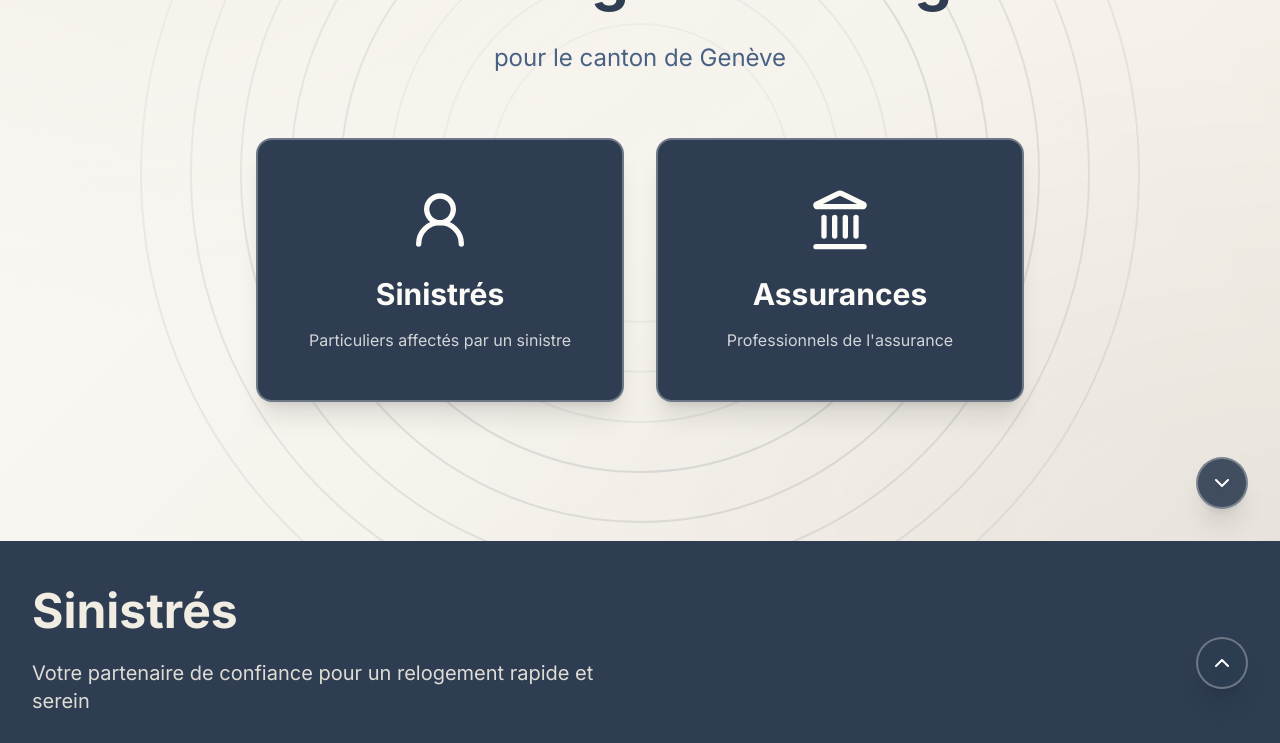
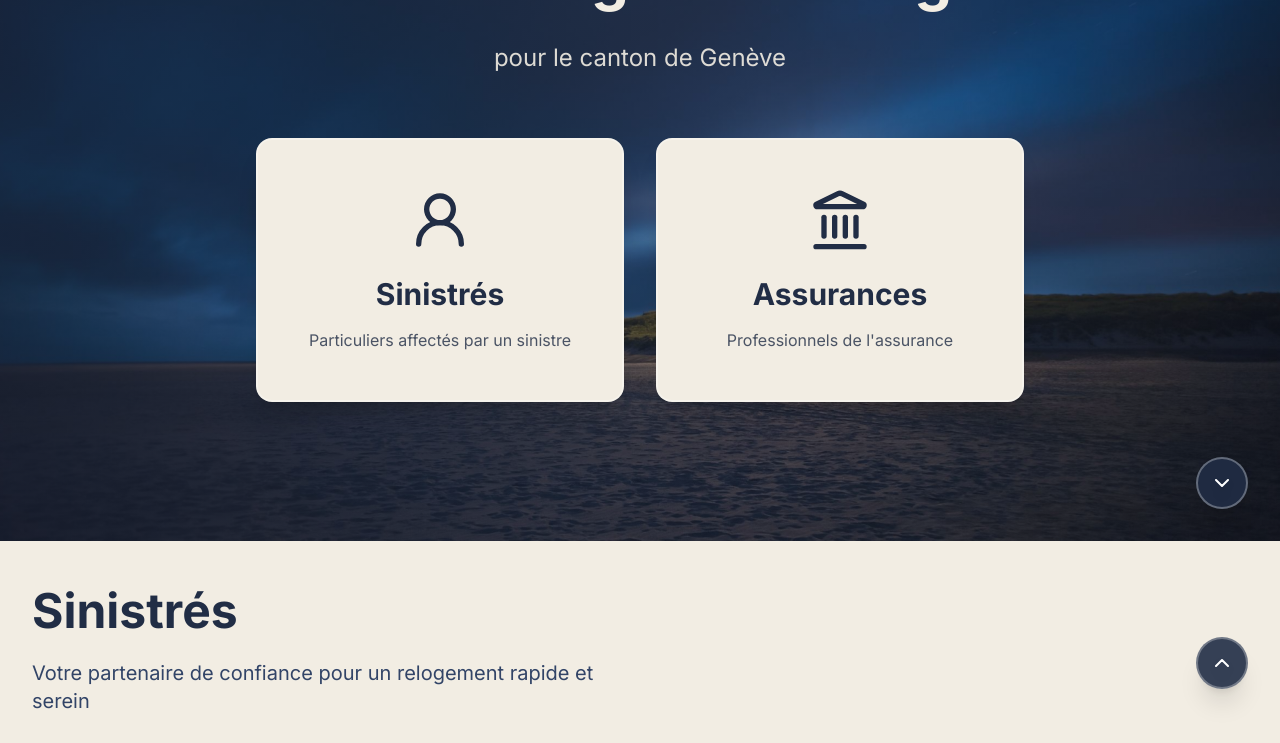
Before and after one commit to valcourgeau/sini, a Next.js app: page / in a window 1280 px wide. Shown: the part 260-1003 px from the top of the page. Built offline with nearby package versions, Linux system fonts and the light colour scheme.

Commit message:
feat: add lightouse landing

```diff
--- a/src/app/globals.css
+++ b/src/app/globals.css
@@ -7,24 +7,24 @@
 @layer base {
   :root {
     --background: 40 38% 98%; /* Slightly more saturated sand background */
-    --foreground: 215 28% 25%; /* Night blue text */
+    --foreground: 220 35% 20%; /* Night blue text - updated to match lighthouse image */
 
     --card: 40 38% 98%;
-    --card-foreground: 215 28% 25%;
+    --card-foreground: 220 35% 20%;
 
     --popover: 40 38% 98%;
-    --popover-foreground: 215 28% 25%;
+    --popover-foreground: 220 35% 20%;
 
-    --primary: 215 28% 25%; /* Night blue primary */
+    --primary: 220 35% 20%; /* Night blue primary - updated to match lighthouse image */
     --primary-foreground: 40 38% 98%;
 
     --secondary: 40 35% 92%; /* Slightly more saturated lighter sand */
-    --secondary-foreground: 215 28% 25%;
+    --secondary-foreground: 220 35% 20%;
 
     --muted: 40 35% 92%;
-    --muted-foreground: 215 28% 40%;
+    --muted-foreground: 220 35% 30%; /* Adjusted relative to new primary */
 
-    --accent: 215 28% 35%; /* Lighter night blue */
+    --accent: 220 35% 30%; /* Lighter night blue - adjusted relative to new primary */
     --accent-foreground: 40 38% 98%;
 
     --destructive: 0 84.2% 60.2%;
@@ -32,38 +32,38 @@
 
     --border: 40 25% 85%;
     --input: 40 25% 85%;
-    --ring: 215 28% 25%;
+    --ring: 220 35% 20%;
 
     --radius: 0.5rem;
   }
 
   .dark {
-    --background: 215 28% 25%; /* Night blue background */
+    --background: 220 35% 20%; /* Night blue background - updated to match lighthouse image */
     --foreground: 40 38% 98%; /* Sand text */
 
-    --card: 215 28% 25%;
+    --card: 220 35% 20%;
     --card-foreground: 40 38% 98%;
 
-    --popover: 215 28% 25%;
+    --popover: 220 35% 20%;
     --popover-foreground: 40 38% 98%;
 
     --primary: 40 38% 98%; /* Sand primary */
-    --primary-foreground: 215 28% 25%;
+    --primary-foreground: 220 35% 20%;
 
-    --secondary: 215 28% 35%;
+    --secondary: 220 35% 30%; /* Adjusted relative to new primary */
     --secondary-foreground: 40 38% 98%;
 
-    --muted: 215 28% 35%;
+    --muted: 220 35% 30%; /* Adjusted relative to new primary */
     --muted-foreground: 40 25% 85%;
 
     --accent: 40 35% 92%;
-    --accent-foreground: 215 28% 25%;
+    --accent-foreground: 220 35% 20%;
 
     --destructive: 0 62.8% 30.6%;
     --destructive-foreground: 40 38% 98%;
 
-    --border: 215 28% 35%;
-    --input: 215 28% 35%;
+    --border: 220 35% 30%; /* Adjusted relative to new primary */
+    --input: 220 35% 30%; /* Adjusted relative to new primary */
     --ring: 40 38% 98%;
   }
 }
@@ -82,9 +82,11 @@
 }
 
 @layer components {
-  /* Professional Hero Background Pattern */
+  /* Lighthouse Hero Background */
   .hero-background {
-    background: linear-gradient(135deg, hsl(40 38% 98%) 0%, hsl(40 35% 92%) 100%);
+    background-size: cover;
+    background-position: center 25%;
+    background-repeat: no-repeat;
     position: relative;
     overflow: hidden;
   }
@@ -125,8 +127,8 @@
     right: 0;
     bottom: 0;
     background-image:
-      linear-gradient(90deg, transparent 0%, hsl(215 28% 25% / 0.02) 25%, transparent 50%, hsl(215 28% 25% / 0.02) 75%, transparent 100%),
-      linear-gradient(0deg, transparent 0%, hsl(215 28% 25% / 0.015) 50%, transparent 100%);
+      linear-gradient(90deg, transparent 0%, hsl(220 35% 20% / 0.02) 25%, transparent 50%, hsl(220 35% 20% / 0.02) 75%, transparent 100%),
+      linear-gradient(0deg, transparent 0%, hsl(220 35% 20% / 0.015) 50%, transparent 100%);
     background-size: 200px 200px, 100% 100%;
     animation: corporate-shift 20s ease-in-out infinite;
   }
@@ -139,16 +141,15 @@
     right: 0;
     bottom: 0;
     background:
-      radial-gradient(ellipse 800px 400px at 0% 0%, hsl(215 28% 25% / 0.03) 0%, transparent 50%),
-      radial-gradient(ellipse 600px 300px at 100% 100%, hsl(215 28% 25% / 0.02) 0%, transparent 50%);
+      radial-gradient(ellipse 800px 400px at 0% 0%, hsl(220 35% 20% / 0.03) 0%, transparent 50%),
+      radial-gradient(ellipse 600px 300px at 100% 100%, hsl(220 35% 20% / 0.02) 0%, transparent 50%);
     pointer-events: none;
   }
 
-  /* Subtle mesh gradient overlay */
+  /* Dark overlay for lighthouse background to ensure text readability */
   .hero-overlay {
     background:
-      radial-gradient(ellipse at top left, hsl(40 35% 92% / 0.8) 0%, transparent 50%),
-      radial-gradient(ellipse at bottom right, hsl(215 28% 25% / 0.05) 0%, transparent 50%);
+      linear-gradient(135deg, hsl(220 35% 20% / 0.7) 0%, hsl(220 35% 20% / 0.5) 50%, hsl(220 35% 20% / 0.3) 100%);
     position: absolute;
     top: 0;
     left: 0;
@@ -162,7 +163,7 @@
     position: absolute;
     width: 500px;
     height: 500px;
-    border: 2px solid hsl(215 28% 25% / 0.2);
+    border: 2px solid hsl(220 35% 20% / 0.2);
     border-radius: 50%;
     top: 50%;
     left: 50%;
@@ -175,7 +176,7 @@
     position: absolute;
     width: 400px;
     height: 400px;
-    border: 2px solid hsl(215 28% 25% / 0.18);
+    border: 2px solid hsl(220 35% 20% / 0.18);
     border-radius: 50%;
     top: 50%;
     left: 50%;
@@ -188,7 +189,7 @@
     position: absolute;
     width: 300px;
     height: 300px;
-    border: 2px solid hsl(215 28% 25% / 0.15);
+    border: 2px solid hsl(220 35% 20% / 0.15);
     border-radius: 50%;
     top: 50%;
     left: 50%;
@@ -201,7 +202,7 @@
     position: absolute;
     width: 600px;
     height: 600px;
-    border: 2px solid hsl(215 28% 25% / 0.12);
+    border: 2px solid hsl(220 35% 20% / 0.12);
     border-radius: 50%;
     top: 50%;
     left: 50%;
@@ -213,7 +214,7 @@
     position: absolute;
     width: 700px;
     height: 700px;
-    border: 2px solid hsl(215 28% 25% / 0.11);
+    border: 2px solid hsl(220 35% 20% / 0.11);
     border-radius: 50%;
     top: 50%;
     left: 50%;
@@ -225,7 +226,7 @@
     position: absolute;
     width: 800px;
     height: 800px;
-    border: 2px solid hsl(215 28% 25% / 0.1);
+    border: 2px solid hsl(220 35% 20% / 0.1);
     border-radius: 50%;
     top: 50%;
     left: 50%;
@@ -237,7 +238,7 @@
     position: absolute;
     width: 900px;
     height: 900px;
-    border: 2px solid hsl(215 28% 25% / 0.09);
+    border: 2px solid hsl(220 35% 20% / 0.09);
     border-radius: 50%;
     top: 50%;
     left: 50%;
@@ -249,7 +250,7 @@
     position: absolute;
     width: 1000px;
     height: 1000px;
-    border: 2px solid hsl(215 28% 25% / 0.08);
+    border: 2px solid hsl(220 35% 20% / 0.08);
     border-radius: 50%;
     top: 50%;
     left: 50%;
@@ -274,7 +275,7 @@
     left: 10%;
     width: 2px;
     height: 60px;
-    background: linear-gradient(to bottom, transparent, hsl(215 28% 25% / 0.1), transparent);
+    background: linear-gradient(to bottom, transparent, hsl(220 35% 20% / 0.1), transparent);
     animation: corporate-line 6s ease-in-out infinite;
   }
 
@@ -285,7 +286,7 @@
     right: 15%;
     width: 60px;
     height: 2px;
-    background: linear-gradient(to right, transparent, hsl(215 28% 25% / 0.1), transparent);
+    background: linear-gradient(to right, transparent, hsl(220 35% 20% / 0.1), transparent);
     animation: corporate-line 6s ease-in-out infinite 1s;
   }
 }
--- a/src/app/page.tsx
+++ b/src/app/page.tsx
@@ -67,15 +67,13 @@ export default function HomePage() {
         To switch: replace "hero-background" with "hero-background-corporate"
         and "hero-accent" with "hero-accent-corporate"
       */}
-      <section id="home" className="relative hero-background min-h-[calc(100vh-4rem)] flex items-center justify-center scroll-mt-16">
-        {/* Background accent elements - reduced number for stability */}
-        <div className="hero-accent hidden lg:block" />
-        <div className="hero-accent-circle-1 hidden lg:block" />
-        <div className="hero-accent-circle-2 hidden lg:block" />
-        <div className="hero-accent-circle-3 hidden lg:block" />
-        <div className="hero-accent-circle-4 hidden lg:block" />
-        <div className="hero-accent-circle-5 hidden lg:block" />
-
+      <section
+        id="home"
+        className="relative hero-background min-h-[calc(100vh-4rem)] flex items-center justify-center scroll-mt-16"
+        style={{
+          backgroundImage: `url(${getImagePath('/background-pharewest.png')})`
+        }}
+      >
         {/* Content overlay */}
         <div className="hero-overlay" />
 
@@ -84,13 +82,13 @@ export default function HomePage() {
           <div className="mx-auto max-w-[980px] text-center">
             {/* Enhanced title with subtle animation */}
             <div className="mb-8">
-              <h1 className="text-3xl font-bold leading-tight tracking-tighter md:text-5xl lg:text-6xl lg:leading-[1.1] mb-4 animate-in fade-in duration-500 slide-in-from-bottom-4">
+              <h1 className="text-3xl font-bold leading-tight tracking-tighter md:text-5xl lg:text-6xl lg:leading-[1.1] mb-4 animate-in fade-in duration-500 slide-in-from-bottom-4 text-secondary">
                 Service de relogement d'urgence
               </h1>
             </div>
 
             {/* Enhanced subtitle */}
-            <p className="text-xl md:text-2xl text-muted-foreground mb-16 animate-in fade-in duration-500 delay-100 slide-in-from-bottom-4">
+            <p className="text-xl md:text-2xl text-secondary/90 mb-16 animate-in fade-in duration-500 delay-100 slide-in-from-bottom-4">
               pour le canton de Genève
             </p>
 
@@ -118,8 +116,8 @@ export default function HomePage() {
         </div>
       </section>
 
-      {/* Second Section - Blue Background */}
-      <section id="sinistres" className="relative bg-primary min-h-[calc(100vh-4rem)] flex items-center justify-center text-primary-foreground scroll-mt-16">
+      {/* Second Section - Sand Background */}
+      <section id="sinistres" className="relative bg-secondary min-h-[calc(100vh-4rem)] flex items-center justify-center scroll-mt-16">
         <div className="absolute top-24 right-8">
           <NavigationArrow direction="up" targetId="home" position="top" />
         </div>
@@ -131,47 +129,47 @@ export default function HomePage() {
           <div className="grid lg:grid-cols-2 gap-12 items-center">
             <div className="space-y-8">
               <div>
-                <h2 className="text-5xl font-bold mb-6 text-secondary">Sinistrés</h2>
-                <p className="text-xl text-secondary/90 mb-8">
+                <h2 className="text-5xl font-bold mb-6">Sinistrés</h2>
+                <p className="text-xl text-muted-foreground mb-8">
                   Votre partenaire de confiance pour un relogement rapide et serein
                 </p>
               </div>
 
               <div className="space-y-6">
                 <div className="flex items-start gap-4">
-                  <Timer className="h-6 w-6 text-secondary/90 mt-1 flex-shrink-0" />
+                  <Timer className="h-6 w-6 text-primary mt-1 flex-shrink-0" />
                   <div>
-                    <h3 className="text-xl font-bold mb-2 text-secondary">Rapidité de relogement</h3>
-                    <p className="text-secondary/90">
+                    <h3 className="text-xl font-bold mb-2">Rapidité de relogement</h3>
+                    <p className="text-muted-foreground">
                       Une solution d'hébergement temporaire adaptée visant à proposer un relogement dans les 24-48 heures.
                     </p>
                   </div>
                 </div>
 
                 <div className="flex items-start gap-4">
-                  <Home className="h-6 w-6 text-secondary/90 mt-1 flex-shrink-0" />
+                  <Home className="h-6 w-6 text-primary mt-1 flex-shrink-0" />
                   <div>
-                    <h3 className="text-xl font-bold mb-2 text-secondary">Logements adaptés</h3>
-                    <p className="text-secondary/90">
+                    <h3 className="text-xl font-bold mb-2">Logements adaptés</h3>
+                    <p className="text-muted-foreground">
                       Profiter de notre réseau d'habitations (meublés, équipés et proches de votre lieu de vie actuel).
                     </p>
                   </div>
                 </div>
 
                 <div className="flex items-start gap-4">
-                  <UserRound className="h-6 w-6 text-secondary/90 mt-1 flex-shrink-0" />
+                  <UserRound className="h-6 w-6 text-primary mt-1 flex-shrink-0" />
                   <div>
-                    <h3 className="text-xl font-bold mb-2 text-secondary">Accompagnement personnalisé</h3>
-                    <p className="text-secondary/90">
+                    <h3 className="text-xl font-bold mb-2">Accompagnement personnalisé</h3>
+                    <p className="text-muted-foreground">
                       Un interlocuteur unique qui facilite vos démarches.
                     </p>
-                    <ul className="text-secondary/90 mt-3 space-y-1 ml-4">
+                    <ul className="text-muted-foreground mt-3 space-y-1 ml-4">
                       <li className="flex items-center gap-2">
-                        <span className="w-1.5 h-1.5 bg-secondary rounded-full"></span>
+                        <span className="w-1.5 h-1.5 bg-primary rounded-full"></span>
                         Clarté des coûts de la prise en charge de votre assurance.
                       </li>
                       <li className="flex items-center gap-2">
-                        <span className="w-1.5 h-1.5 bg-secondary rounded-full"></span>
+                        <span className="w-1.5 h-1.5 bg-primary rounded-full"></span>
                         Assure le suivi auprès de votre assurance et des autres intervenants.
                       </li>
                     </ul>
@@ -183,7 +181,7 @@ export default function HomePage() {
                 <button
                   onClick={handleRelocationClick}
                   disabled={isLoading}
-                  className="group inline-flex items-center gap-2 bg-secondary text-primary px-8 py-4 rounded-full text-lg font-semibold hover:bg-secondary/90 transition-all duration-300 shadow-xl hover:shadow-2xl hover:scale-105 backdrop-blur-sm border-2 border-white/30 disabled:opacity-70 disabled:cursor-not-allowed"
+                  className="group inline-flex items-center gap-2 bg-primary text-primary-foreground px-8 py-4 rounded-full text-lg font-semibold hover:bg-primary/90 transition-all duration-300 shadow-xl hover:shadow-2xl hover:scale-105 backdrop-blur-sm border-2 border-white/30 disabled:opacity-70 disabled:cursor-not-allowed"
                 >
                   {isLoading ? (
                     <>
@@ -216,8 +214,8 @@ export default function HomePage() {
         </div>
       </section>
 
-      {/* Third Section - Sand Background */}
-      <section id="assurances" className="relative bg-secondary min-h-[calc(100vh-4rem)] flex items-center justify-center scroll-mt-16">
+      {/* Third Section - Blue Background */}
+      <section id="assurances" className="relative bg-primary min-h-[calc(100vh-4rem)] flex items-center justify-center text-primary-foreground scroll-mt-16">
         <div className="absolute top-24 right-8">
           <NavigationArrow direction="up" targetId="sinistres" position="top" />
         </div>
@@ -228,27 +226,27 @@ export default function HomePage() {
           <div className="grid lg:grid-cols-2 gap-12 items-center">
             <div className="space-y-8">
               <div>
-                <h2 className="text-5xl font-bold mb-6">Assurances</h2>
-                <p className="text-xl text-muted-foreground mb-8">
+                <h2 className="text-5xl font-bold mb-6 text-secondary">Assurances</h2>
+                <p className="text-xl text-secondary/90 mb-8">
                   Une solution complète pour la gestion des relogements de vos assurés
                 </p>
               </div>
 
               <div className="space-y-6">
                 <div className="flex items-start gap-4">
-                  <Building2 className="h-6 w-6 text-primary mt-1 flex-shrink-0" />
+                  <Building2 className="h-6 w-6 text-secondary/90 mt-1 flex-shrink-0" />
                   <div>
-                    <h3 className="text-xl font-bold mb-2">Améliorer l'efficacité de vos équipes</h3>
-                    <p className="text-muted-foreground">
+                    <h3 className="text-xl font-bold mb-2 text-secondary">Améliorer l'efficacité de vos équipes</h3>
+                    <p className="text-secondary/90">
                       Accéder à notre interface pour gérer les dossiers de vos assurés.
                     </p>
-                    <ul className="text-muted-foreground mt-3 space-y-1 ml-4">
+                    <ul className="text-secondary/90 mt-3 space-y-1 ml-4">
                       <li className="flex items-center gap-2">
-                        <span className="w-1.5 h-1.5 bg-primary rounded-full"></span>
+                        <span className="w-1.5 h-1.5 bg-secondary rounded-full"></span>
                         Faciliter et centraliser la recherche de logements.
                       </li>
                       <li className="flex items-center gap-2">
-                        <span className="w-1.5 h-1.5 bg-primary rounded-full"></span>
+                        <span className="w-1.5 h-1.5 bg-secondary rounded-full"></span>
                         Gérer plusieurs assurés en une seule demande.
                       </li>
                     </ul>
@@ -256,20 +254,20 @@ export default function HomePage() {
                 </div>
 
                 <div className="flex items-start gap-4">
-                  <Clock className="h-6 w-6 text-primary mt-1 flex-shrink-0" />
+                  <Clock className="h-6 w-6 text-secondary/90 mt-1 flex-shrink-0" />
                   <div>
-                    <h3 className="text-xl font-bold mb-2">Reloger à moindre coût</h3>
-                    <p className="text-muted-foreground">
+                    <h3 className="text-xl font-bold mb-2 text-secondary">Reloger à moindre coût</h3>
+                    <p className="text-secondary/90">
                       Comparer les prix des logements grâce à notre base de données complète.
                     </p>
                   </div>
                 </div>
 
                 <div className="flex items-start gap-4">
-                  <Users className="h-6 w-6 text-primary mt-1 flex-shrink-0" />
+                  <Users className="h-6 w-6 text-secondary/90 mt-1 flex-shrink-0" />
                   <div>
-                    <h3 className="text-xl font-bold mb-2">Satisfaction client</h3>
-                    <p className="text-muted-foreground">
+                    <h3 className="text-xl font-bold mb-2 text-secondary">Satisfaction client</h3>
+                    <p className="text-secondary/90">
                       Bénéficier d'un interlocuteur unique pour un relogement rapide et adapté aux besoins de vos assurés.
                     </p>
                   </div>
@@ -280,7 +278,7 @@ export default function HomePage() {
                 <button
                   onClick={handleInsuranceClick}
                   disabled={isLoading}
-                  className="group inline-flex items-center gap-2 bg-primary text-primary-foreground px-8 py-4 rounded-full text-lg font-semibold hover:bg-primary/90 transition-all duration-300 shadow-xl hover:shadow-2xl hover:scale-105 backdrop-blur-sm border-2 border-white/30 disabled:opacity-70 disabled:cursor-not-allowed"
+                  className="group inline-flex items-center gap-2 bg-secondary text-primary px-8 py-4 rounded-full text-lg font-semibold hover:bg-secondary/90 transition-all duration-300 shadow-xl hover:shadow-2xl hover:scale-105 backdrop-blur-sm border-2 border-white/30 disabled:opacity-70 disabled:cursor-not-allowed"
                 >
                   {isLoading ? (
                     <>
@@ -311,8 +309,8 @@ export default function HomePage() {
         </div>
       </section>
 
-      {/* Fourth Section - Blue Background */}
-      <section id="hosts" className="relative bg-primary min-h-[calc(100vh-4rem)] flex items-center justify-center text-primary-foreground scroll-mt-16">
+      {/* Fourth Section - Sand Background */}
+      <section id="hosts" className="relative bg-secondary min-h-[calc(100vh-4rem)] flex items-center justify-center scroll-mt-16">
         <div className="absolute top-24 right-8">
           <NavigationArrow direction="up" targetId="assurances" position="top" />
         </div>
@@ -321,38 +319,38 @@ export default function HomePage() {
           <div className="grid lg:grid-cols-2 gap-12 items-center">
             <div className="space-y-8">
               <div>
-                <h2 className="text-5xl font-bold mb-6 text-secondary">Hôtes</h2>
-                <p className="text-xl text-secondary/90 mb-8">
+                <h2 className="text-5xl font-bold mb-6">Hôtes</h2>
+                <p className="text-xl text-muted-foreground mb-8">
                   Une opportunité simple et sécurisée de proposer votre logement à notre réseau de sinistrés et assurances.
                 </p>
               </div>
 
               <div className="space-y-6">
                 <div className="flex items-start gap-4">
-                  <HandCoins className="h-6 w-6 text-secondary/90 mt-1 flex-shrink-0" />
+                  <HandCoins className="h-6 w-6 text-primary mt-1 flex-shrink-0" />
                   <div>
-                    <h3 className="text-xl font-bold mb-2 text-secondary">Maximiser vos revenus</h3>
-                    <p className="text-secondary/90">
+                    <h3 className="text-xl font-bold mb-2">Maximiser vos revenus</h3>
+                    <p className="text-muted-foreground">
                       Optimiser vos rendements et élargisser votre clientèle en rejoignant le réseau partenaire des assurances.
                     </p>
                   </div>
                 </div>
 
                 <div className="flex items-start gap-4">
-                  <Calendar className="h-6 w-6 text-secondary/90 mt-1 flex-shrink-0" />
+                  <Calendar className="h-6 w-6 text-primary mt-1 flex-shrink-0" />
                   <div>
-                    <h3 className="text-xl font-bold mb-2 text-secondary">Gestion centralisée de vos annonces</h3>
-                    <p className="text-secondary/90">
+                    <h3 className="text-xl font-bold mb-2">Gestion centralisée de vos annonces</h3>
+                    <p className="text-muted-foreground">
                       Un calendrier multi-plateforme pour la gestion et les réservations de vos biens.
                     </p>
                   </div>
                 </div>
 
                 <div className="flex items-start gap-4">
-                  <Shield className="h-6 w-6 text-secondary/90 mt-1 flex-shrink-0" />
+                  <Shield className="h-6 w-6 text-primary mt-1 flex-shrink-0" />
                   <div>
-                    <h3 className="text-xl font-bold mb-2 text-secondary">Protéger votre bien</h3>
-                    <p className="text-secondary/90">
+                    <h3 className="text-xl font-bold mb-2">Protéger votre bien</h3>
+                    <p className="text-muted-foreground">
                       Chaque sejour est encadré avec des sinistrés verifiés et garanties pour preserver l'integrité de votre logement.
                     </p>
                   </div>
@@ -363,7 +361,7 @@ export default function HomePage() {
                 <button
                   onClick={handlePropertyClick}
                   disabled={isLoading}
-                  className="group inline-flex items-center gap-2 bg-secondary text-primary px-8 py-4 rounded-full text-lg font-semibold hover:bg-secondary/90 transition-all duration-300 shadow-xl hover:shadow-2xl hover:scale-105 backdrop-blur-sm border-2 border-white/30 disabled:opacity-70 disabled:cursor-not-allowed"
+                  className="group inline-flex items-center gap-2 bg-primary text-primary-foreground px-8 py-4 rounded-full text-lg font-semibold hover:bg-primary/90 transition-all duration-300 shadow-xl hover:shadow-2xl hover:scale-105 backdrop-blur-sm border-2 border-white/30 disabled:opacity-70 disabled:cursor-not-allowed"
                 >
                   {isLoading ? (
                     <>
--- a/src/components/ui/scroll-button.tsx
+++ b/src/components/ui/scroll-button.tsx
@@ -29,16 +29,16 @@ export function ScrollButton({ iconName, title, description, sectionId }: Scroll
   return (
     <button
       onClick={scrollToSection}
-      className="group relative overflow-hidden rounded-2xl bg-primary p-12 text-primary-foreground transition-all duration-300 hover:bg-primary/90 hover:scale-105 shadow-xl hover:shadow-2xl backdrop-blur-sm border-2 border-white/30"
+      className="group relative overflow-hidden rounded-2xl bg-secondary p-12 text-primary transition-all duration-300 hover:bg-secondary/90 hover:scale-105 shadow-xl hover:shadow-2xl backdrop-blur-sm border-2 border-white/30"
     >
       <div className="relative z-10">
         <Icon className="h-16 w-16 mb-6 mx-auto" />
         <h2 className="text-3xl font-bold mb-4">{title}</h2>
-        <p className="text-1xl text-primary-foreground/80 whitespace-nowrap">
+        <p className="text-1xl text-primary/80 whitespace-nowrap">
           {description}
         </p>
       </div>
-      <div className="absolute inset-0 bg-gradient-to-br from-primary/20 to-primary/0 opacity-0 group-hover:opacity-100 transition-opacity" />
+      <div className="absolute inset-0 bg-gradient-to-br from-secondary/20 to-secondary/0 opacity-0 group-hover:opacity-100 transition-opacity" />
     </button>
   );
 }
```
Also changed, not shown: public/background-pharewest.png (added).
